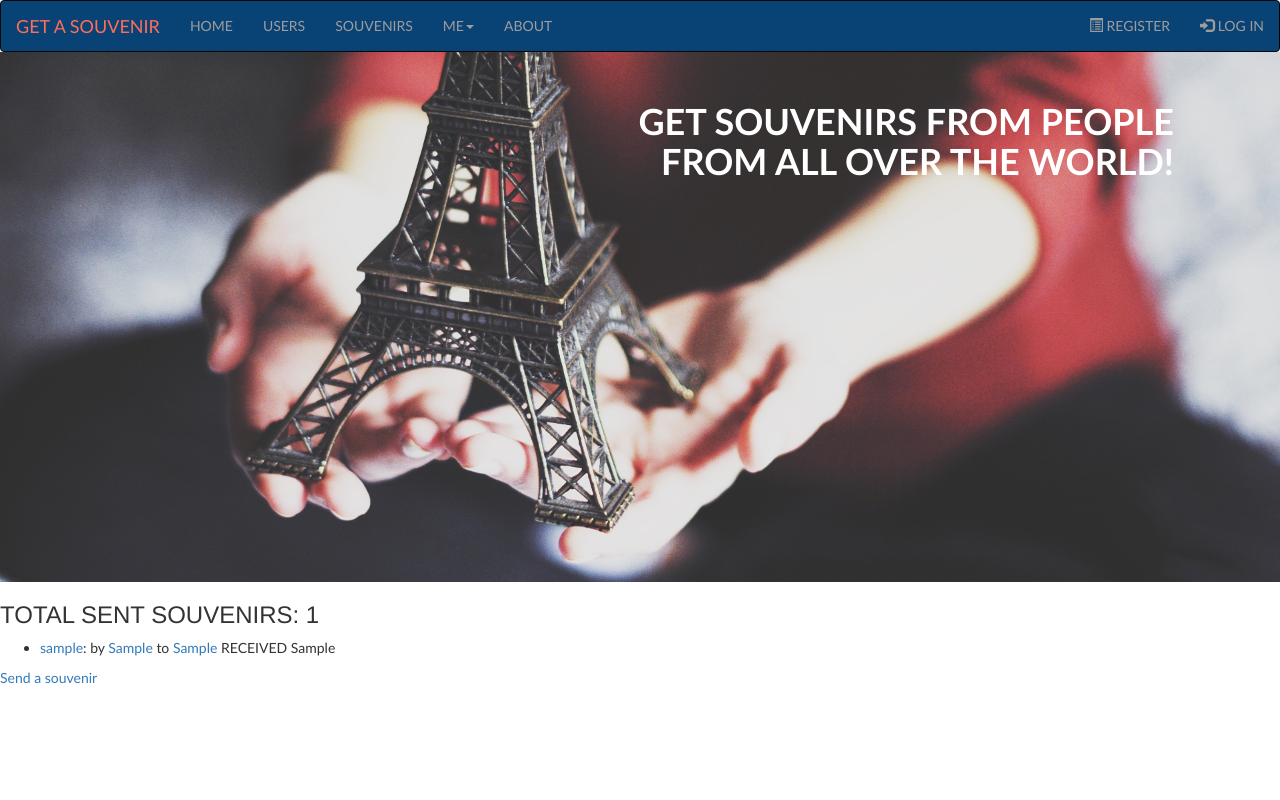
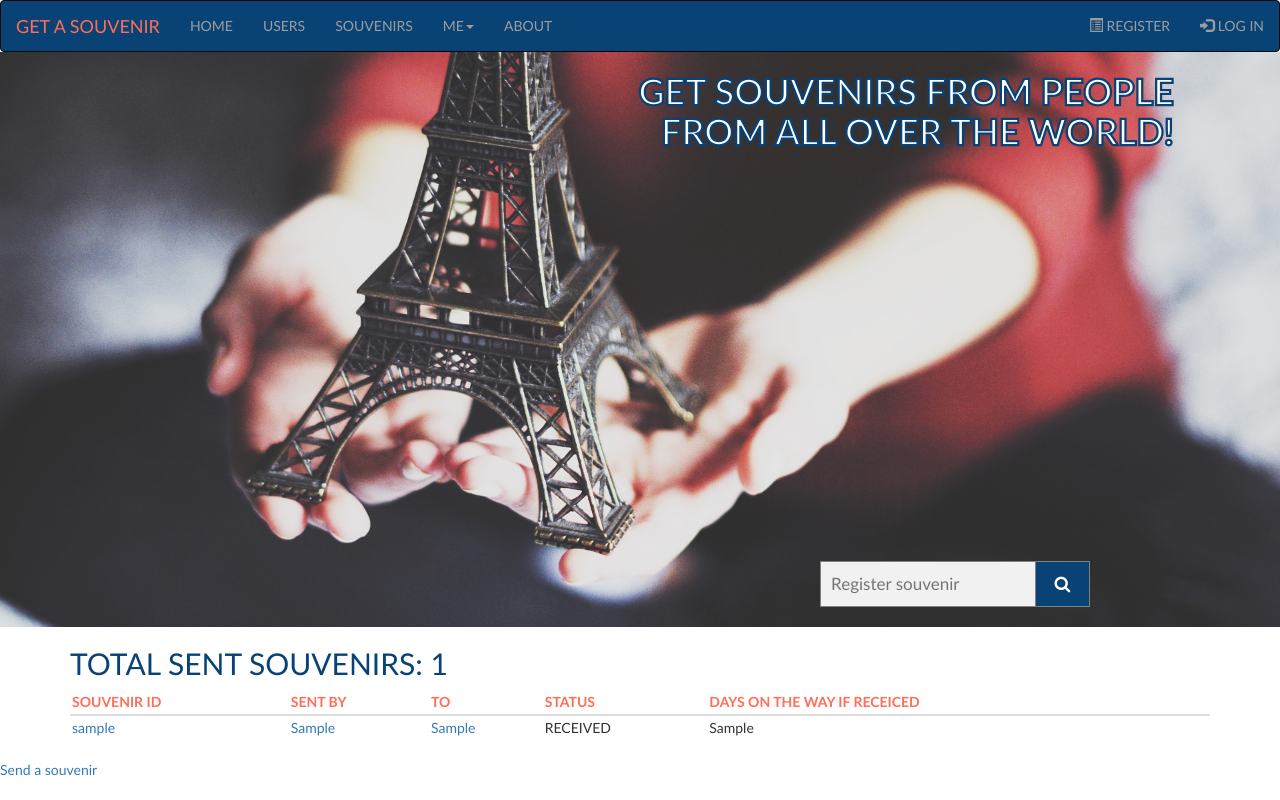
Before and after one commit to Patrick2490/GET_A_SOUVENIR_project, a Django app: template souvenirs_app/templates/souvenirs_app/souvenirs.html in a window 1280 px wide. Run offline with Django 3.2, Linux system fonts and the light colour scheme; the template is opened without the code that fills it: most values are stand-ins (such as "Sample title", 1, 10 or a date in 2020); some libraries are stand-ins or nearby versions.

Commit message:
HTML/CSS: added all listviews

```diff
--- a/souvenirs_app/templates/souvenirs_app/about.html
+++ b/souvenirs_app/templates/souvenirs_app/about.html
@@ -29,4 +29,5 @@
 </div>
 
 </body>
+</html>
 {% endblock content %}
--- a/souvenirs_app/templates/souvenirs_app/base.html
+++ b/souvenirs_app/templates/souvenirs_app/base.html
@@ -6,6 +6,7 @@
   <meta charset="utf-8">
   <meta name="viewport" content="width=device-width, initial-scale=1">
   <link rel="stylesheet" href="https://maxcdn.bootstrapcdn.com/bootstrap/3.4.1/css/bootstrap.min.css">
+  <link rel="stylesheet" href="https://cdnjs.cloudflare.com/ajax/libs/font-awesome/4.7.0/css/font-awesome.min.css">
   <link rel="stylesheet" type="text/css" href="/static/base.css">
   <script src="https://ajax.googleapis.com/ajax/libs/jquery/3.5.1/jquery.min.js"></script>
   <script src="https://maxcdn.bootstrapcdn.com/bootstrap/3.4.1/js/bootstrap.min.js"></script>
@@ -52,6 +53,10 @@
   <section class="title-section">
     <div class="wrapper-title-section">
       <h1>Get souvenirs from people from all over the world!</h1>
+        <form class="example" action="{% url 'souvenirs_app:search_souvenir' %}" method="get">
+          <input type="text" placeholder="Register souvenir" name="search" >
+          <button type="submit"><i class="fa fa-search"></i></button>
+        </form>
     </div>
   </section>
 </main>
--- a/souvenirs_app/templates/souvenirs_app/souvenirs.html
+++ b/souvenirs_app/templates/souvenirs_app/souvenirs.html
@@ -1,26 +1,47 @@
 {% extends 'souvenirs_app/base.html' %}
 
 {% block content %}
+<!DOCTYPE html>
+<html lang="en">
+<head>
+  <meta charset="utf-8">
+  <meta name="viewport" content="width=device-width, initial-scale=1">
+  <link rel="stylesheet" type="text/css" href="/static/tables.css">
+</head>
+<body>
 
-    <h3>TOTAL SENT SOUVENIRS: {{ souvenirs.count }}</h3>
+    <div class="container mt-3">
+        <h2>TOTAL SENT SOUVENIRS: {{ souvenirs.count }}</h2>
+        <table class="table table-hover">
 
-    <ul>
+          <thead>
+            <tr>
+              <th>SOUVENIR ID</th>
+              <th>SENT BY</th>
+              <th>TO</th>
+              <th>STATUS</th>
+              <th>DAYS ON THE WAY IF RECEICED</th>
+            </tr>
+          </thead>
         {% for souvenir in souvenirs %}
-            <li><a href="{{ souvenir.get_absolute_url }}">{{ souvenir.slug }}</a>:
-                by
-                <a href="{{ souvenir.send_user.get_absolute_url }}">{{ souvenir.send_user }}</a>
-                to
-                <a href="{{ souvenir.receive_user.get_absolute_url }}">{{ souvenir.receive_user }}</a>
-                {{ souvenir.status }}
-                {% if souvenir.status == 'RECEIVED' %}
-                    {{ souvenir.on_the_way }}
-                {% endif %}
-{#                {{ souvenir.receive_date|date:'d/m/Y' }}#}
+          <tbody>
+            <tr>
+              <td><a href="{{ souvenir.get_absolute_url }}">{{ souvenir.slug }}</a></td>
+              <td><a href="{{ souvenir.send_user.get_absolute_url }}">{{ souvenir.send_user }}</td>
+              <td><a href="{{ souvenir.receive_user.get_absolute_url }}">{{ souvenir.receive_user }}</a></td>
+              <td>{{ souvenir.status }}</td>
+              {% if souvenir.status == 'RECEIVED' %}
+              <td>{{ souvenir.on_the_way }}</td>
+              {% endif %}
         {% empty %}
-            <li>No souvenirs have been sent yet</li>
         {% endfor %}
-    </ul>
+            </tr>
+          </tbody>
+        </table>
+      </div>
 
-    <a href="{% url 'souvenirs_app:create_souvenir' %}">Send a souvenir</a>
+      </body>
+      <a href="{% url 'souvenirs_app:create_souvenir' %}">Send a souvenir</a>
 
-{% endblock content %}
+      {% endblock content %}
+</html>
--- a/static/base.css
+++ b/static/base.css
@@ -31,8 +31,6 @@
     background-repeat: no-repeat;
     background-position: center;
     background-size: cover;
-    padding-top: 200px;
-    padding-bottom: 330px;
     color: #FF6E59;
     display: flex;
     justify-content: flex-end;
@@ -40,15 +38,56 @@
 
 .wrapper-title-section {
     width: 650px;
+    display: flex;
+    flex-direction: column;
 }
 
 .wrapper-title-section h1 {
     text-align: end;
     text-transform: uppercase;
-    margin: -150px 0;
+    margin-right: 50px;
     font-size: 36px;
     font-weight:900;
     max-width: 544px;
     max-height: 99px;
     color: #FFFFFF;
+    -webkit-text-stroke-width: medium;
+    -webkit-text-stroke-color: #094275;
 }
+form {
+    margin: auto;
+    max-width: 300px;
+    margin-top: 400px;
+    margin-bottom: 20px;
+}
+
+
+form.example input[type=text] {
+    padding: 10px;
+    font-size: 17px;
+    border: 1px solid grey;
+    float: left;
+    width: 80%;
+    background: #f1f1f1;
+  }
+
+  form.example button {
+    float: left;
+    width: 20%;
+    padding: 10px;
+    background: #094275;
+    color: white;
+    font-size: 17px;
+    border: 1px solid grey;
+    border-left: none;
+    cursor: pointer;
+  }
+
+  form.example button:hover {
+    background: #094275;
+  }
+
+  form.example::after {
+    content: "";
+    clear: both;
+    display: table;
--- /dev/null
+++ b/static/tables.css
@@ -0,0 +1,16 @@
+* {
+    font-style: normal;
+    font-family: 'Trebuchet MS', 'Lucida Sans Unicode', 'Lucida Grande', 'Lucida Sans', Arial, sans-serif;
+}
+
+h2 {
+    color: #094275;
+}
+
+.table>thead>tr>th {
+    color: #FF6E59;
+}
+
+.table>tbody>tr>td, .table>tbody>tr>th, .table>tfoot>tr>td, .table>tfoot>tr>th, .table>thead>tr>td, .table>thead>tr>th {
+    padding: 2px;
+}
```
Also changed, not shown: souvenirs_app/templates/souvenirs_app/index.html (+8 -2 lines), souvenirs_app/templates/souvenirs_app/receive_user_souvenirs.html (+40 -18 lines), souvenirs_app/templates/souvenirs_app/search_list.html (+37 -15 lines), souvenirs_app/templates/souvenirs_app/send_user_souvenirs.html (+33 -13 lines), souvenirs_app/templates/souvenirs_app/user_infos.html (+34 -9 lines), db.sqlite3.
